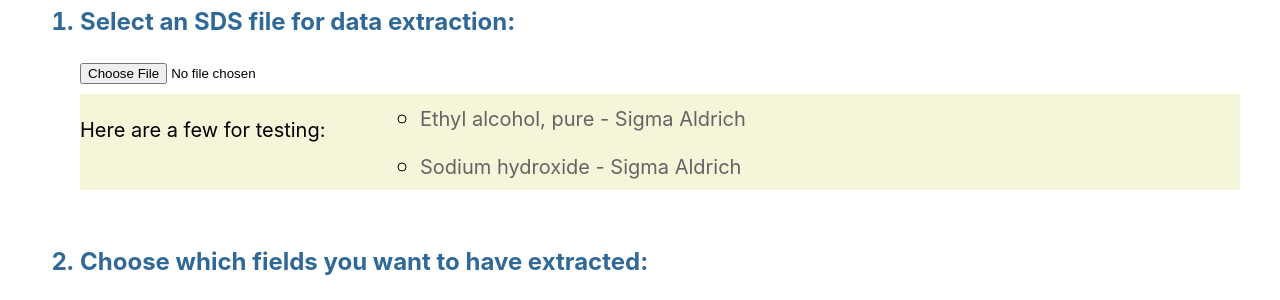
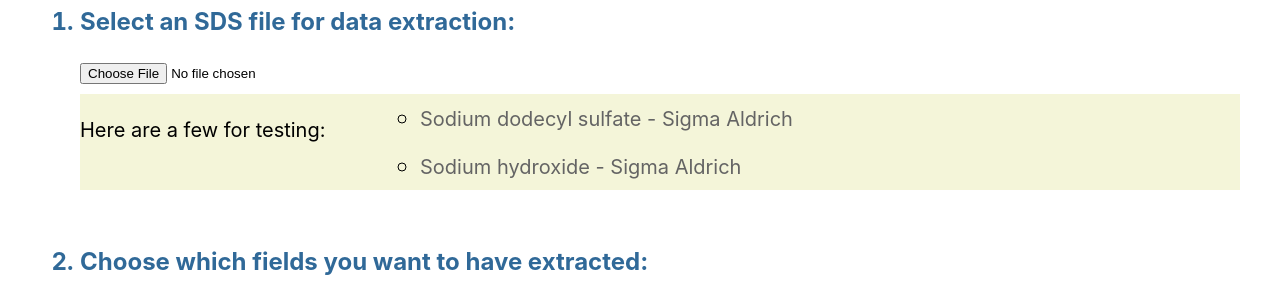
Before and after one commit to astepe/ari-blog, a Flask app: page /projects/submit_sds in a window 1280 px wide. Shown: the part 216-516 px from the top of the page. Run offline with Flask 2, Linux system fonts and the light colour scheme; some libraries are stand-ins or nearby versions.

Commit message:
changed link to sds

```diff
--- a/blog/projects/views.py
+++ b/blog/projects/views.py
@@ -56,7 +56,6 @@ def submit_sds():
         temp_file = os.getcwd() + '/tempsds.pdf'
         form.sds_file.data.save(temp_file)
         chemical_data = sds_parser(temp_file, category_checks)
-        print('valid!')
 
         return render_template('sds_parser_form.html', form=form, chemical_data=chemical_data)
 
--- a/blog/templates/sds_parser_form.html
+++ b/blog/templates/sds_parser_form.html
@@ -111,7 +111,7 @@ function selectAll() {
     <div id="test_links">
       <p>Here are a few for testing:</p>
       <ul>
-        <li><a target="_blank" href="https://www.sigmaaldrich.com/MSDS/MSDS/DisplayMSDSPage.do?country=US&language=en&productNumber=E7023&brand=SIGALD&PageToGoToURL=https%3A%2F%2Fwww.sigmaaldrich.com%2Fcatalog%2Fsearch%3Fterm%3DEthyl%2Balcohol%252C%2BPure%26interface%3DProduct%2520Name%26N%3D0%2B%26mode%3Dmode%2520matchpartialmax%26lang%3Den%26region%3DUS%26focus%3DproductN%3D0%2520220003048%2520219853286%2520219853269">Ethyl alcohol, pure - Sigma Aldrich</a></li>
+        <li><a target="_blank" href="https://www.sigmaaldrich.com/MSDS/MSDS/DisplayMSDSPage.do?country=US&language=en&productNumber=L4509&brand=SIAL&PageToGoToURL=https%3A%2F%2Fwww.sigmaaldrich.com%2Fcatalog%2Fsearch%3Fterm%3DL4509%26interface%3DAll%26N%3D0%26mode%3Dmatch%2520partialmax%26lang%3Den%26region%3DUS%26focus%3Dproduct">Sodium dodecyl sulfate - Sigma Aldrich</a></li>
         <li><a target="_blank" href="https://www.sigmaaldrich.com/MSDS/MSDS/DisplayMSDSPage.do?country=US&language=en&productNumber=S8045&brand=SIGALD&PageToGoToURL=https%3A%2F%2Fwww.sigmaaldrich.com%2Fcatalog%2Fsearch%3Fterm%3DSodium%2Bhydroxide%26interface%3DProduct%2520Name%26N%3D0%2B%26mode%3Dmode%2520matchpartialmax%26lang%3Den%26region%3DUS%26focus%3DproductN%3D0%2520220003048%2520219853286%2520219853269">Sodium hydroxide - Sigma Aldrich</a></li>
       </ul>
     </div>
```
